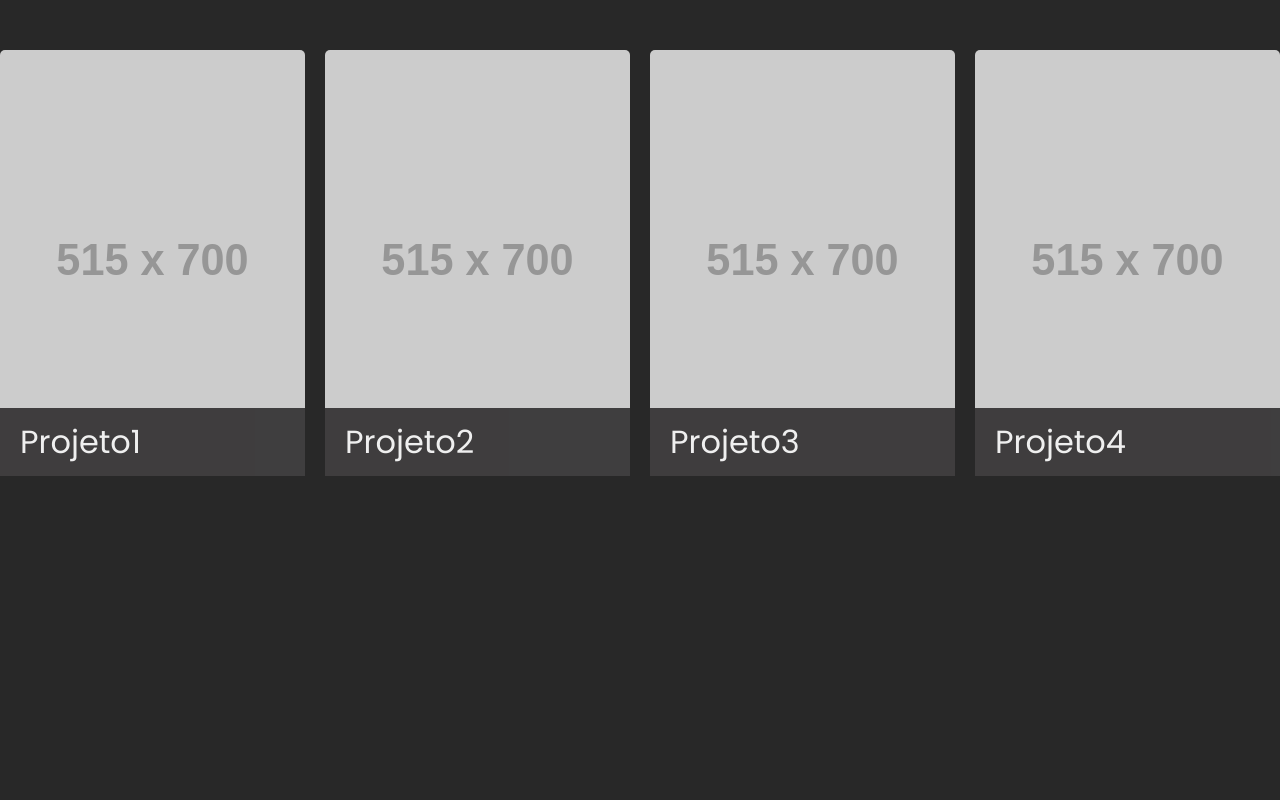
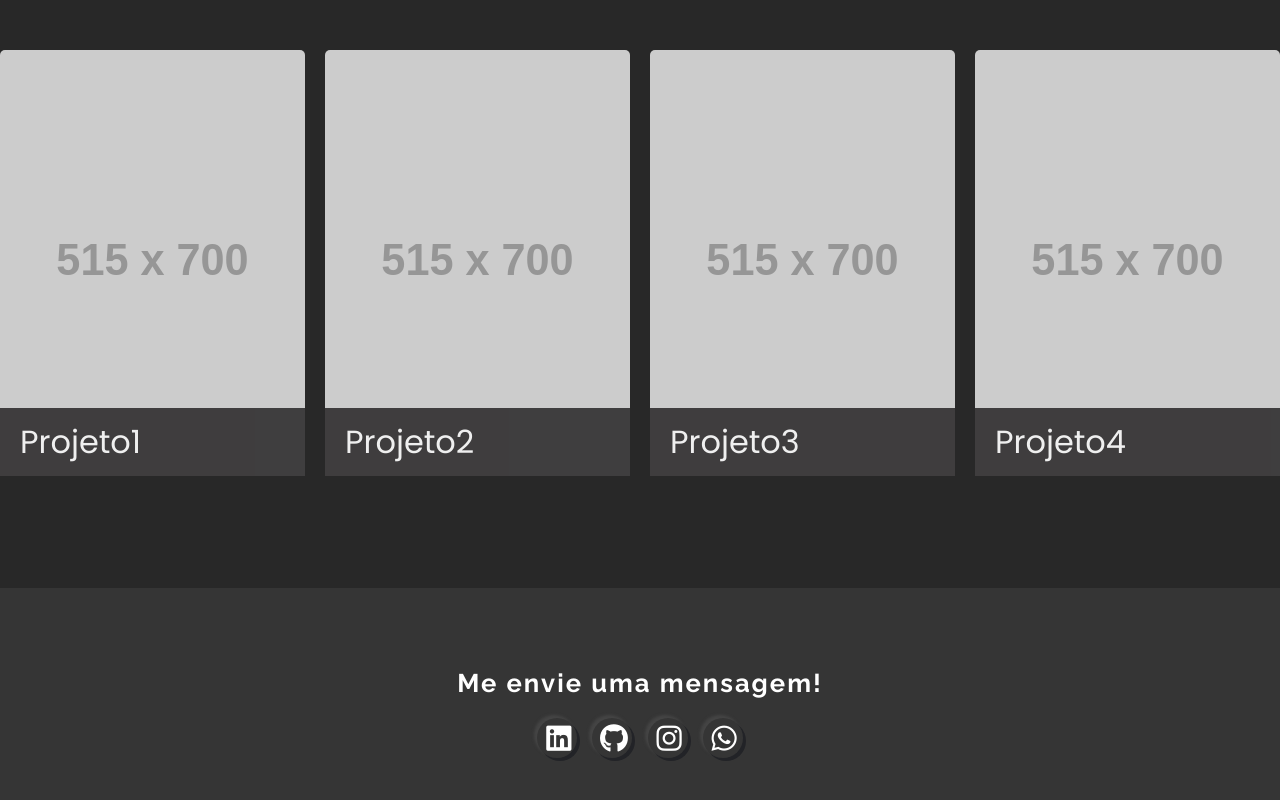
Before and after one commit to TiagoSSCarneiro/portifolio-tiago-carneiro, a plain HTML site: page index.html in a window 1280 px wide. Shown: the part 4175-4975 px from the top of the page. Before the commit the page ends 4662 px from the top, so only its background shows below. Drawn offline with nearby package versions, Linux system fonts and the light colour scheme; placeholder pictures from the web are drawn by us.

Commit message:
Adicionado footer

```diff
--- a/index.html
+++ b/index.html
@@ -15,6 +15,8 @@
     <link rel="stylesheet" href="src/css/sobre.css">
     <link rel="stylesheet" href="src/css/habilidades.css">
     <link rel="stylesheet" href="src/css/projeto.css">
+    <link rel="stylesheet" href="src/css/footer.css">
+
 
     <!--Global-->
     <link rel="stylesheet" href="src/css/globais.css">
@@ -236,6 +238,23 @@
 
     </section>
     <footer class="footer">
+        <div class="container">
+            <h2>Me envie uma mensagem!</h2>
+            <div class="redes-sociais">
+                <a href="#" class="outer-shadow">
+                    <i class="fa-brands fa-linkedin"></i>
+                </a>
+                <a href="#" class="outer-shadow">
+                    <i class="fa-brands fa-github"></i>
+                </a>
+                <a href="#" class="outer-shadow">
+                    <i class="fa-brands fa-instagram"></i>
+                </a>
+                <a href="#" class="outer-shadow">
+                    <i class="fa-brands fa-whatsapp"></i>
+                </a>
+            </div>
+        </div>
 
     </footer>
 </body>
--- /dev/null
+++ b/src/css/footer.css
@@ -0,0 +1,14 @@
+.footer {
+    margin-top: 7rem;
+    text-align: center;
+    background-color: var(--cor-fundo-cinza-claro);
+    padding: 5rem 0;
+}
+
+.footer h2{
+    font-family: var(--fonte-secundaria);
+    font-size: var(--fonte-normal);
+    font-weight: 700;
+    letter-spacing: 2px;
+    margin-bottom: 20px;
+}
--- a/src/css/projeto.css
+++ b/src/css/projeto.css
@@ -1,6 +1,6 @@
 .projetos .container-projetos{
     display: grid;
-    grid-template-columns: repeat(auto-fill, minmax(250px, 1fr));
+    grid-template-columns: repeat(auto-fit, minmax(250px, 1fr));
     margin: 0 auto;
     grid-gap:20px;
 
```
